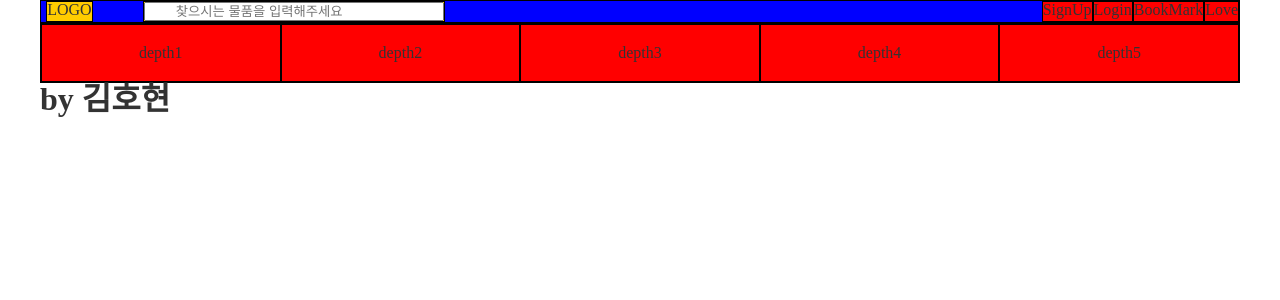
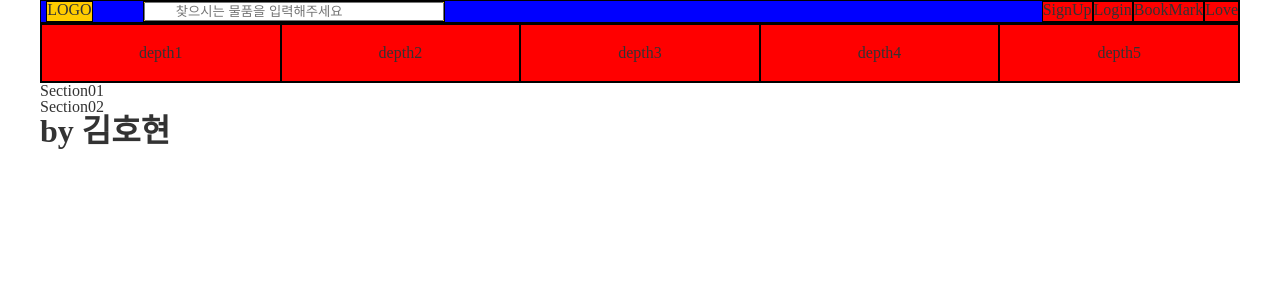
Before and after one commit to taengK/FairyTeam, a React (Create React App) app in the folder Fairy/: page / in a window 1280 px wide. Shown: the top 300 px of the page. Built offline with nearby package versions, Linux system fonts and the light colour scheme.

Commit message:
폴더수정

```diff
--- a/Fairy/src/App.js
+++ b/Fairy/src/App.js
@@ -1,6 +1,8 @@
 import './App.css'
 import Head from './componenet/Head/Head';
 import NavList from './componenet/Navigation/NavList';
+import Section01 from './componenet/Main/01.MainPage/Section01';
+import Section02 from './componenet/Main/01.MainPage/Section02';
 import './css/Common.css'
 import './css/Head.css'
 import './css/NavList.css'
@@ -15,7 +17,8 @@ function App() {
           <NavList/>
       </nav>
       <main>
-        <div></div>
+        <Section01/>
+        <Section02/>
       </main>
 
           {/* footer */}
--- /dev/null
+++ b/Fairy/src/componenet/Main/01.MainPage/Section01.jsx
@@ -0,0 +1,9 @@
+import React from 'react'
+
+const Section01 = () => {
+  return (
+    <div>Section01</div>
+  )
+}
+
+export default Section01
--- /dev/null
+++ b/Fairy/src/componenet/Main/01.MainPage/Section02.jsx
@@ -0,0 +1,9 @@
+import React from 'react'
+
+const Section02 = () => {
+  return (
+    <div>Section02</div>
+  )
+}
+
+export default Section02
```
